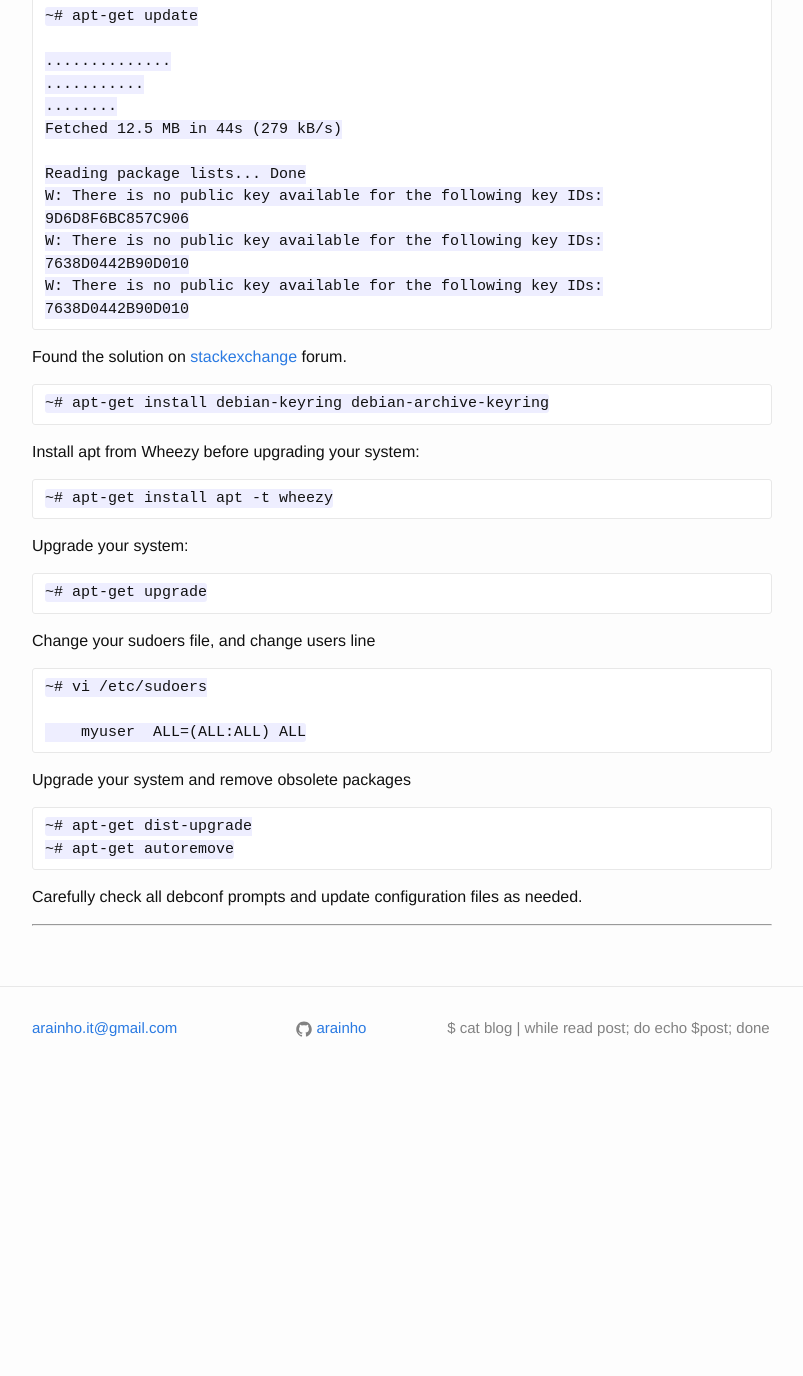
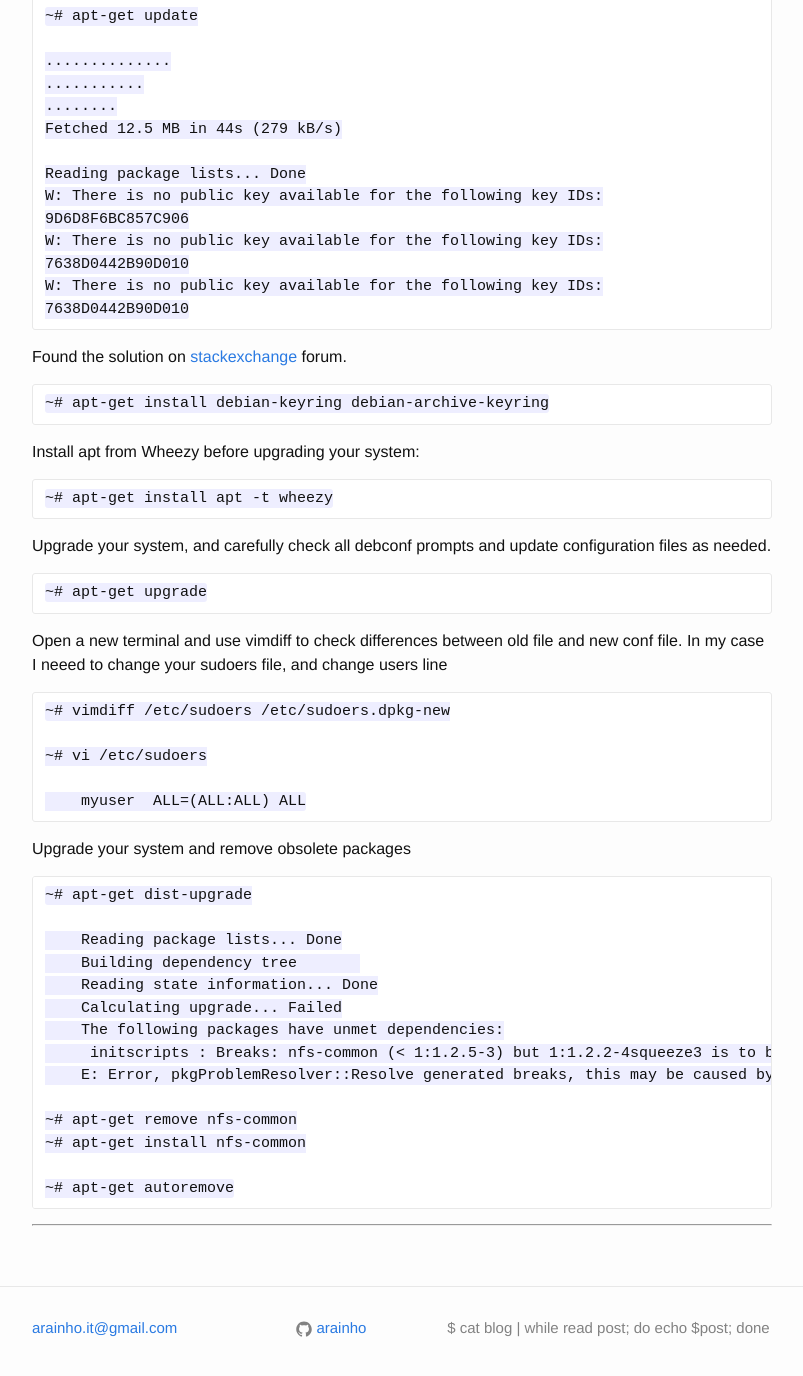
Before and after one commit to arainho/arainho.github.io, a Jekyll site: the page built from _posts/2016-03-04-upgrade-from-squeeze-to-wheezy.md, in a window 1280 px wide and 1400 px high, scrolled down 599 px. Shown: the top 1376 px of the window, without its empty margins (238-1041 px from the left). Built offline with Jekyll 4.4.1, drawn with Linux system fonts in a browser that asks for light colours; before the commit the page ends 1699 px from its top, so only the background shows below that.

Commit message:
use vimdiff to check differences between files and remove nfs-common

```diff
--- a/_posts/2016-03-04-upgrade-from-squeeze-to-wheezy.md
+++ b/_posts/2016-03-04-upgrade-from-squeeze-to-wheezy.md
@@ -48,12 +48,15 @@ Install apt from Wheezy before upgrading your system:
     ~# apt-get install apt -t wheezy
 
 
-Upgrade your system:
+Upgrade your system, and carefully check all debconf prompts and update configuration files as needed.
 
     ~# apt-get upgrade
 
 
-Change your sudoers file, and change users line
+Open a new terminal and use vimdiff to check differences between old file and new conf file.
+In my case I neeed to change your sudoers file, and change users line
+
+    ~# vimdiff /etc/sudoers /etc/sudoers.dpkg-new
 
     ~# vi /etc/sudoers
 
@@ -63,10 +66,20 @@ Change your sudoers file, and change users line
 Upgrade your system and remove obsolete packages
 
     ~# apt-get dist-upgrade
+
+        Reading package lists... Done
+        Building dependency tree
+        Reading state information... Done
+        Calculating upgrade... Failed
+        The following packages have unmet dependencies:
+         initscripts : Breaks: nfs-common (< 1:1.2.5-3) but 1:1.2.2-4squeeze3 is to be installed
+        E: Error, pkgProblemResolver::Resolve generated breaks, this may be caused by held packages.
+
+    ~# apt-get remove nfs-common
+    ~# apt-get install nfs-common
+
     ~# apt-get autoremove
 
-
-Carefully check all debconf prompts and update configuration files as needed.
 
 
 ---
```
